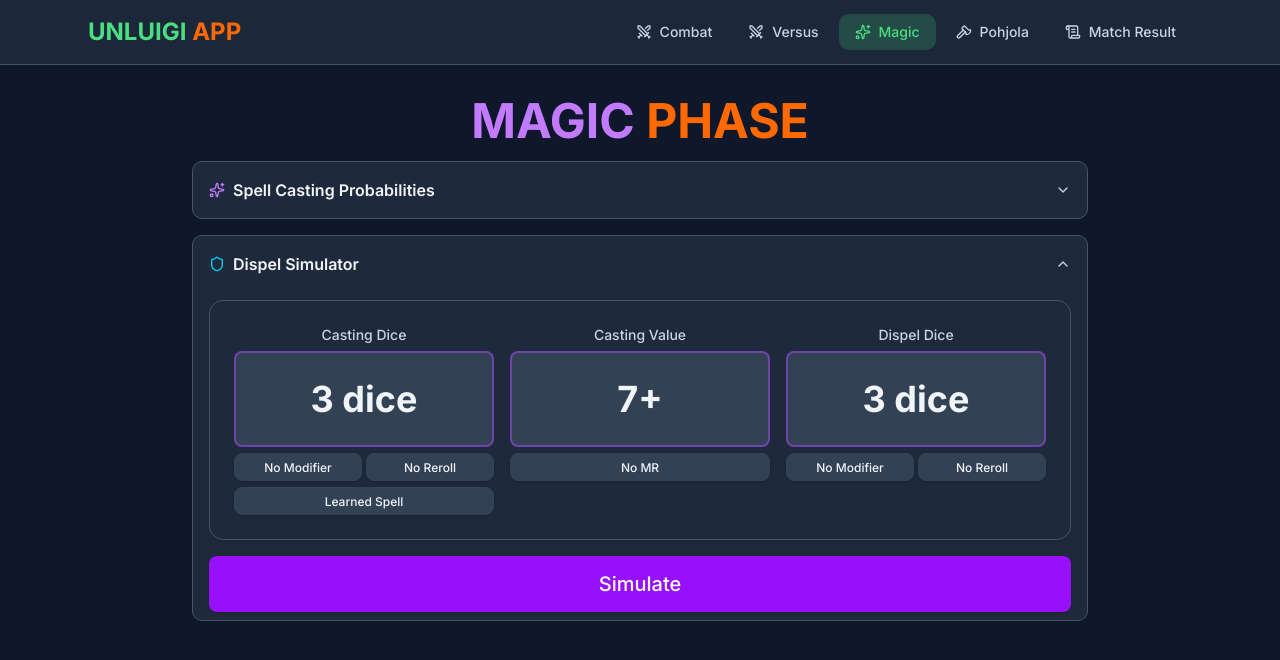
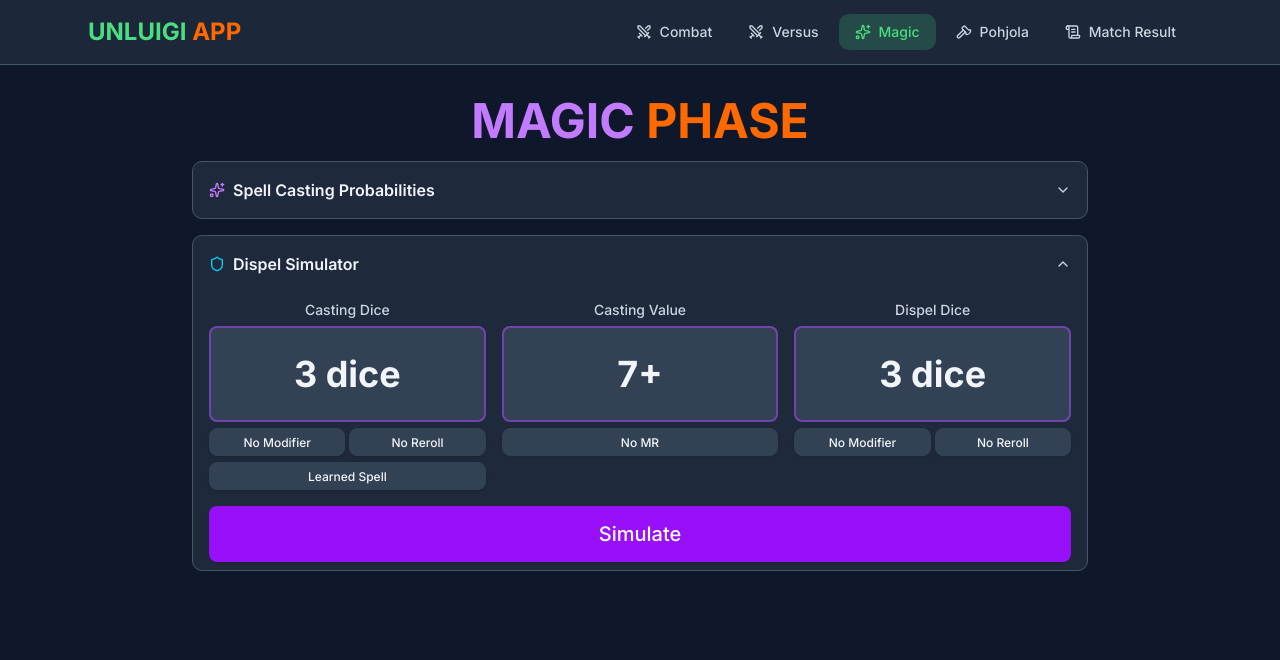
Before and after one commit to Banzgo/unluigi, a React (Vite) app: page /magic in a window 1280 px wide. Shown: the top 660 px of the page. Built offline with nearby package versions, Linux system fonts and the light colour scheme.

Commit message:
Remove redundant Card wrapper from magic simulator input
Fixes a double border/padding inside the Dispel Simulator accordion
section, matching the borderless layout already used by the casting
value tables.

```diff
--- a/src/components/MagicSimulatorInput.tsx
+++ b/src/components/MagicSimulatorInput.tsx
@@ -184,7 +184,6 @@ export function MagicSimulatorInput({ initialState, initialSpellType, autoRun }:
 
 	return (
 		<div className="space-y-4">
-			<Card className="p-4 sm:p-6 space-y-4 sm:space-y-6 bg-card border-border">
 			{/* Dice Values Grid - Main Parameters */}
 			<div className="grid grid-cols-2 sm:grid-cols-3 gap-3 sm:gap-4">
 				{/* Casting Dice Column */}
@@ -228,9 +227,7 @@ export function MagicSimulatorInput({ initialState, initialSpellType, autoRun }:
 							updateInput("isBoundSpell", newSpellType === "bound");
 						}}
 						className={`w-full h-7 text-[9px] sm:text-xs leading-tight ${
-								spellType === "bound"
-									? "bg-blue-600 hover:bg-blue-700 text-white"
-									: "bg-secondary hover:bg-secondary/80"
+							spellType === "bound" ? "bg-blue-600 hover:bg-blue-700 text-white" : "bg-secondary hover:bg-secondary/80"
 						}`}
 						variant="outline"
 					>
@@ -297,7 +294,6 @@ export function MagicSimulatorInput({ initialState, initialSpellType, autoRun }:
 					</div>
 				</SteppedCycleControl>
 			</div>
-			</Card>
 
 			{/* Simulate Button */}
 			<Button
```
Lines whose indentation alone changed are shown as unchanged.
